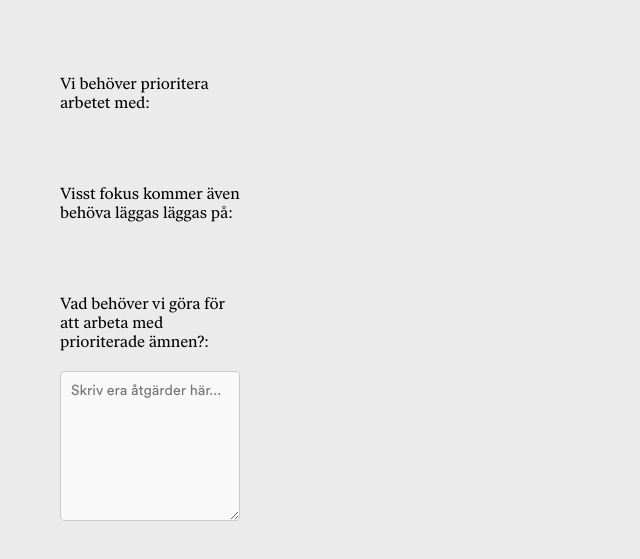
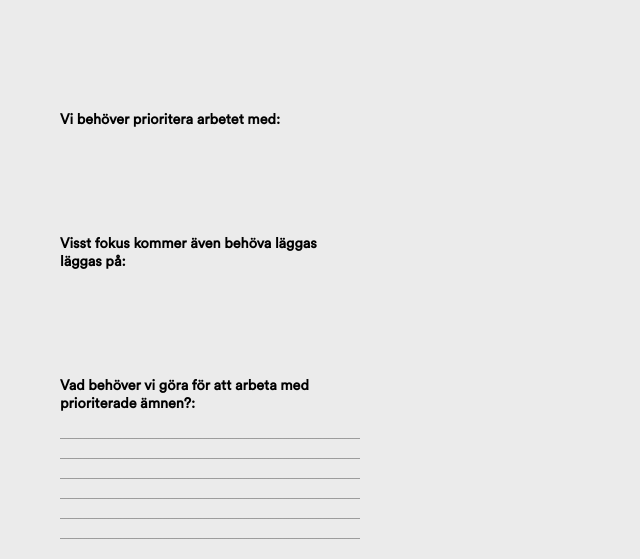
Before and after one commit to FLH-CODE/ART, a website: page summary.html in a window 1280 px wide. Shown: the part 205-764 px from the top of the page, without its empty margins (0-640 px from the left). Drawn offline with nearby package versions, Linux system fonts and the light colour scheme.

Commit message:
Actionplan

```diff
--- a/summary.html
+++ b/summary.html
@@ -51,20 +51,20 @@
 
         .top-categories {
         float: left;
-        width: 15%;
+        width: 25%;
         padding: 20px;
         margin-left: 0px; /* Restore left margin for proper spacing */
         margin-top: 20px; /* Restore top margin */
         }
 
         .top-categories h2 {
-            text-align: left;
-            margin-bottom: 10px;
-            font-family: 'IvarText-Regular', sans-serif; /* Use IvarText-Regular font */
-            font-weight: normal;
-            font-size: 1em;
-            max-width: 100%; /* Ensure the heading is responsive */
-            word-wrap: break-word; /* Break the line if it's too long */
+            font-size: 0.9em; /* Ändra storlek på label */
+            margin-bottom: 10px; /* Lägg till marginal under label */
+            margin-top: 50px;
+            display: block; /* Gör label till blockelement */
+            font-family: 'CircularStd-Book', Arial, sans-serif;
+            color: #000000;
+            font-style: normal;
         }
 
         .top-categories ul {
@@ -107,17 +107,20 @@
 
         /* Add styling for the textbox */
         .action-textbox {
-            width: 100%;
-            min-height: 150px;
+            width: calc(100% - 20px);
+            height: 100px;
+            padding: 10px;
+            border: none;
+            background: linear-gradient(to bottom, #5f5f5f 0.1px, transparent 1px) repeat-y;
+            background-size: 100% 20px;
+            background-position: 0 5px;
             margin-top: 10px;
-            padding: 10px;
             font-family: 'CircularStd-Book', Arial, sans-serif;
             font-size: 0.9em;
-            border: 1px solid #ccc;
-            border-radius: 4px;
-            background-color: #f9f9f9;
-            resize: vertical;
-            box-sizing: border-box;
+            color: #000000;
+            line-height: 20px;
+            resize: none;
+            outline: none;
         }
     </style>
 </head>
@@ -133,7 +136,7 @@
         <h2>Visst fokus kommer även behöva läggas läggas på:</h2>
         <ul id="additionalCategoriesList"></ul>
         <h2>Vad behöver vi göra för att arbeta med prioriterade ämnen?:</h2>
-        <textarea id="actionPlan" name="actionPlan" class="action-textbox" placeholder="Skriv era åtgärder här..."></textarea>
+        <textarea id="actionPlan" name="actionPlan" class="action-textbox" placeholder=""></textarea>
     </div>
     <div class="chart-container">
         <div id="roseChart"></div>
```
